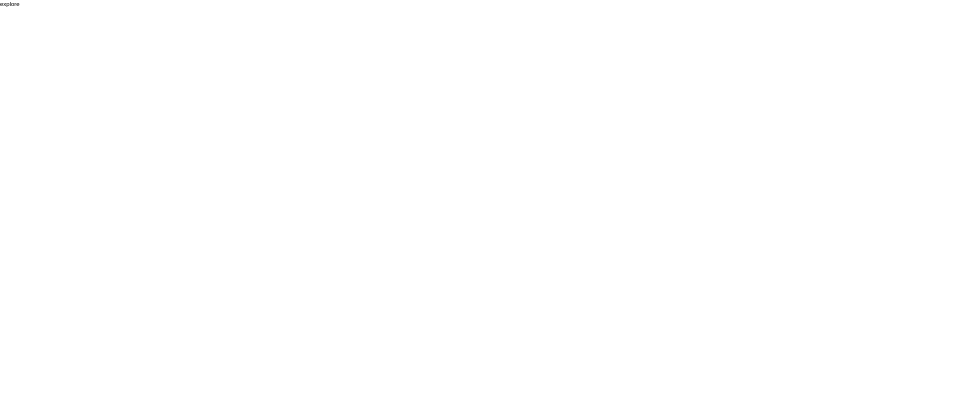
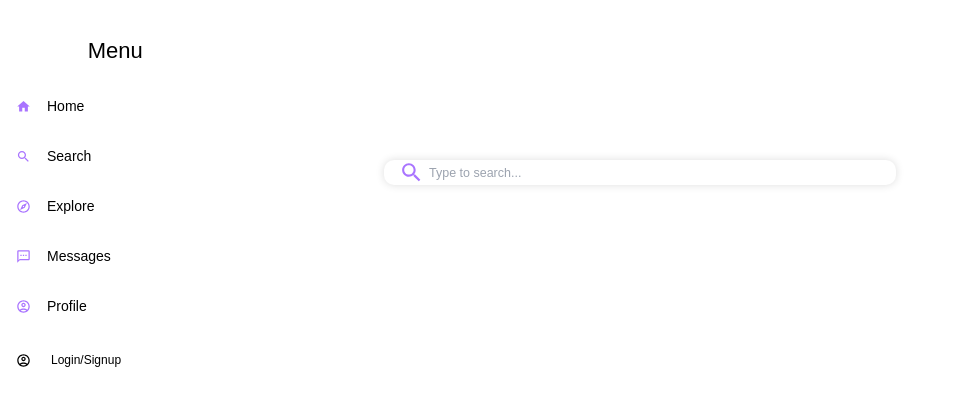
Before and after one commit to iot-lab-kiit/Minigram-Frontend, a Next.js app: page /explore in a window 1280 px wide. Shown: the top 406 px of the page, without its empty margins (0-960 px from the left). Built offline with nearby package versions, Linux system fonts and the light colour scheme.

Commit message:
Explore page

```diff
--- /dev/null
+++ b/components/SearchBar.js
@@ -0,0 +1,55 @@
+import { useState } from "react";
+import SearchIcon from "@mui/icons-material/Search";
+import styles from "../styles/Explore.module.css"
+
+const data = [
+    { id: "1", tag: "ipl" },
+    { id: "2", tag: "pubg" },
+    { id: "3", tag: "parliament" },
+    { id: "4", tag: "nature" },
+    { id: "5", tag: "AI" },
+    { id: "6", tag: "gaming" },
+    { id: "7", tag: "valorant" },
+    { id: "8", tag: "global warming" },
+    { id: "9", tag: "internet" },
+    { id: "10", tag: "anime" },
+    { id: "11", tag: "KIIT" },
+  ];
+
+export const SearchBar = ({ setResults }) => {
+    const [input, setInput] = useState("");
+
+    const fetchData = (value) => {
+      const results = data.filter((item) => {
+        return (
+          value &&
+          item &&
+          item.tag &&
+          item.tag.toLowerCase().includes(value.toLowerCase())
+        );
+      });
+      setResults(results);
+    };
+
+    const handleChange = (value) => {
+      setInput(value);
+      fetchData(value);
+    };
+
+    return (
+      <div>
+        {/* <Sidebar /> */}
+        <div className={styles.searchbarcontainer}>
+          <div className={styles.inputwrapper}>
+            <SearchIcon sx={{ fontSize: 25 }} id={styles.searchicon} />
+            <input
+              className={styles.inputselector}
+              placeholder="Type to search..."
+              value={input}
+              onChange={(e) => handleChange(e.target.value)}
+            />
+          </div>
+        </div>
+      </div>
+    );
+  };
--- /dev/null
+++ b/components/SearchResultsList.js
@@ -0,0 +1,15 @@
+import styles from "../styles/Explore.module.css"
+
+const SearchResult = ({ result }) => {
+    return <div className={styles.searchResult}>{result}</div>;
+  };
+
+export const SearchResultsList = ({ results }) => {
+    return (
+      <div className={styles.resultsList}>
+        {results.map((result) => (
+          <SearchResult result={result.tag} key={result.id} />
+        ))}
+      </div>
+    );
+  };
--- a/pages/explore.js
+++ b/pages/explore.js
@@ -1,9 +1,20 @@
-import React from 'react'
+import React, { useState } from "react";
+import { Sidebar } from "../components/Sidebar";
+import styles from "../styles/Explore.module.css";
+import SearchIcon from "@mui/icons-material/Search";
+import { SearchBar } from "../components/SearchBar";
+import { SearchResultsList } from "../components/SearchResultsList";
 
-const explore = () => {
+const Explore = () => {
+  const [results, setResults] = useState([]);
+
   return (
-    <div>explore</div>
-  )
-}
+    <div>
+      <Sidebar />
+      <SearchBar setResults={setResults} />
+      {results.length > 0 && <SearchResultsList results={results} />}
+    </div>
+  );
+};
 
-export default explore
+export default Explore;
--- /dev/null
+++ b/styles/Explore.module.css
@@ -0,0 +1,65 @@
+.searchbarcontainer {
+  padding-top: 20vh;
+  width: 40%;
+  margin: auto;
+  display: flex;
+  flex-direction: column;
+  align-items: center;
+  min-width: 200px;
+}
+
+.inputwrapper {
+  width: 100%;
+  height: 2.5rem;
+  border: none;
+  border-radius: 10px;
+  padding: 0 15px;
+  box-shadow: 0px 0px 8px #ddd;
+  background-color: white;
+  display: flex;
+  align-items: center;
+}
+
+.inputselector {
+  background-color: transparent;
+  border: none;
+  height: 100%;
+  font-size: 1.25rem;
+  width: 100%;
+  margin-left: 5px;
+}
+
+.inputselector:focus {
+  outline: none;
+}
+
+#searchicon {
+  color: #a974ff;
+}
+
+.resultsList {
+  position: relative;
+  left: 29vw;
+  width: 45vw;
+  background-color: white;
+  display: flex;
+  flex-direction: column;
+  align-items: center;
+  box-shadow: 0px 0px 8px #ddd;
+  border-radius: 15px;
+  padding-left: 80vw 80vw;
+  margin-top: 5vh;
+  max-height: 50vh;
+  overflow-y: auto;
+  font-size: 20px;
+}
+
+.searchResult {
+  width: 10vw;
+  padding: 0.5vh 2vw;
+}
+
+.searchResult:hover {
+  background-color: #a974ff;
+  width: 100%;
+}
```
